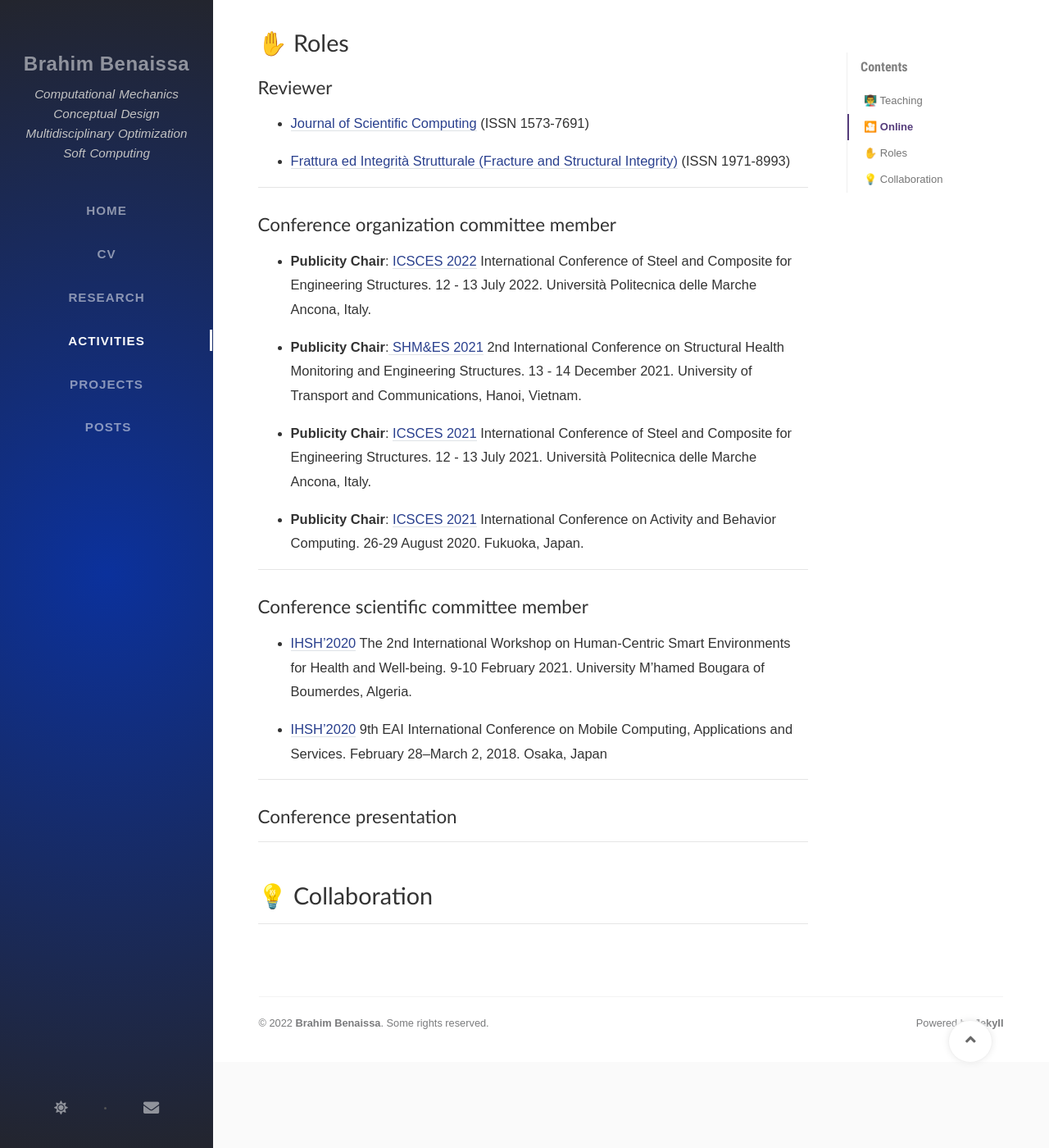
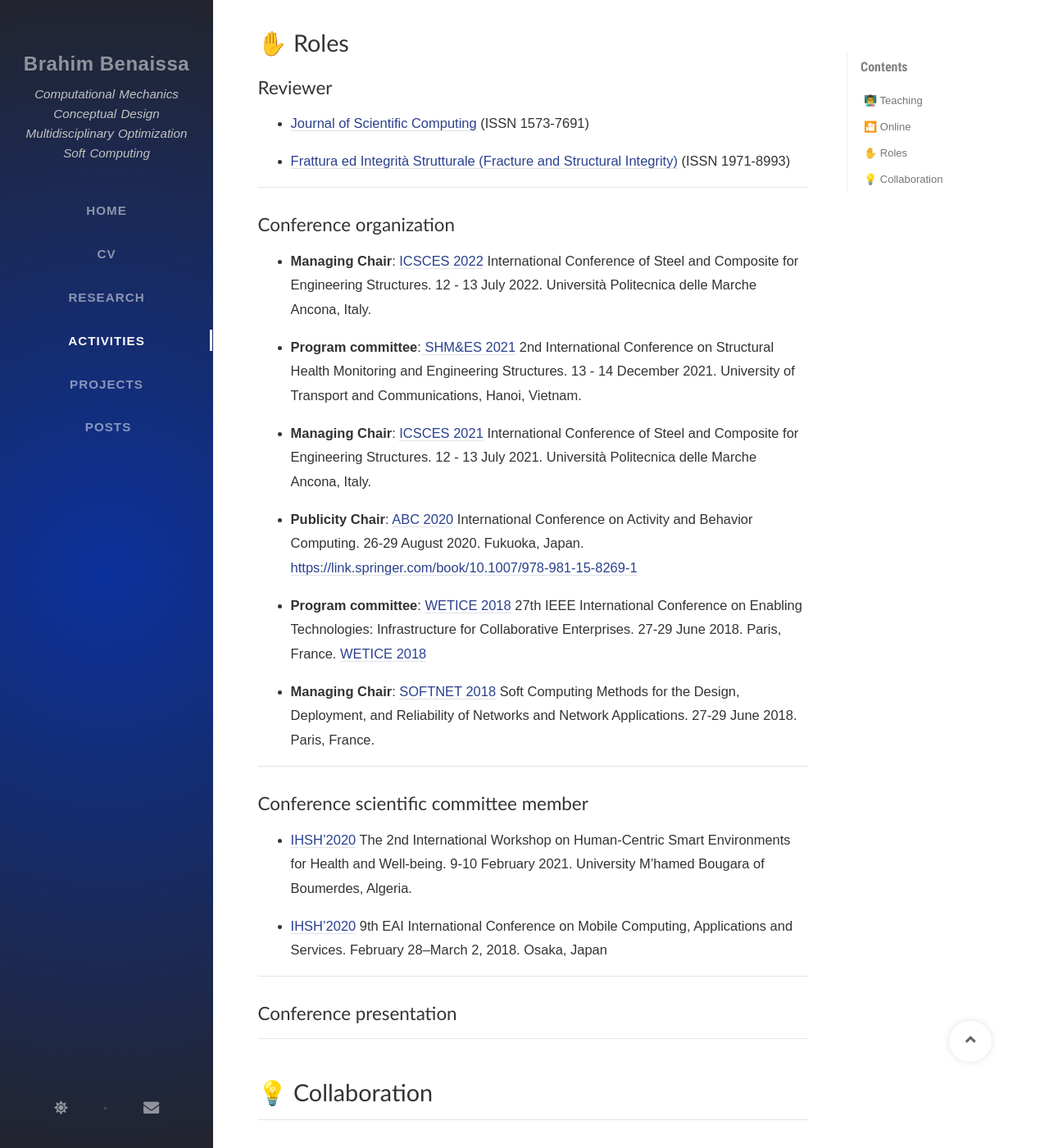
Before and after one commit to Brahim-Benaissa/Brahim-Benaissa.github.io, a Jekyll site: the page built from tabs/activities.md, in a window 1280 px wide and 1400 px high, scrolled down 1625 px. Shown: the whole window at 82% size. Built offline with Jekyll 4.4.1, drawn with Linux system fonts in a browser that asks for light colours; nearby versions of some CDN libraries; some web fonts are replaced; comment, search, counter and statistics services are not loaded.

Commit message:
Update activities.md

```diff
--- a/tabs/activities.md
+++ b/tabs/activities.md
@@ -69,15 +69,19 @@
 - <a href="https://www.fracturae.com/index.php/fis/about" target="_blank"> Frattura ed Integrità Strutturale (Fracture and Structural Integrity)</a> (ISSN 1971-8993)
 
 ---
-## Conference organization committee member
+## Conference organization
 
-- **Publicity Chair**: <a href="https://icsces.org/" target="_blank"> ICSCES 2022</a>  International Conference of Steel and Composite for Engineering Structures. 12 - 13 July 2022. Università Politecnica delle Marche Ancona, Italy.
+- **Managing Chair**: <a href="https://icsces.org/" target="_blank"> ICSCES 2022</a>  International Conference of Steel and Composite for Engineering Structures. 12 - 13 July 2022. Università Politecnica delle Marche Ancona, Italy.
 
-- **Publicity Chair**:<a href="https://shmes.org/" target="_blank"> SHM&ES 2021</a> 2nd International Conference on Structural Health Monitoring and Engineering Structures. 13 - 14 December 2021. University of Transport and Communications, Hanoi, Vietnam.
+- **Program committee**:<a href="https://shmes.org/" target="_blank"> SHM&ES 2021</a> 2nd International Conference on Structural Health Monitoring and Engineering Structures. 13 - 14 December 2021. University of Transport and Communications, Hanoi, Vietnam.
 
-- **Publicity Chair**: <a href="https://icsces.org/" target="_blank"> ICSCES 2021</a> International Conference of Steel and Composite for Engineering Structures. 12 - 13 July 2021. Università Politecnica delle Marche Ancona, Italy.
+- **Managing Chair**: <a href="https://icsces.org/" target="_blank"> ICSCES 2021</a> International Conference of Steel and Composite for Engineering Structures. 12 - 13 July 2021. Università Politecnica delle Marche Ancona, Italy.
 
-- **Publicity Chair**: <a href="https://link.springer.com/book/10.1007/978-981-15-8269-1" target="_blank"> ICSCES 2021</a> International Conference on Activity and Behavior Computing. 26-29 August 2020. Fukuoka, Japan.
+- **Publicity Chair**: <a href="https://abc-research.github.io/2020/" target="_blank"> ABC 2020</a> International Conference on Activity and Behavior Computing. 26-29 August 2020. Fukuoka, Japan. <a href="https://link.springer.com/book/10.1007/978-981-15-8269-1" target="_blank"> https://link.springer.com/book/10.1007/978-981-15-8269-1</a>
+
+- **Program committee**: <a href="https://eexposit.perso.univ-pau.fr/wetice/" target="_blank"> WETICE 2018</a> 27th IEEE International Conference on Enabling Technologies: Infrastructure for Collaborative Enterprises. 27-29 June 2018. Paris, France. <a href="https://ieeexplore.ieee.org/document/8495654" target="_blank"> WETICE 2018</a>
+
+- **Managing Chair**: <a href="http://www.olab-dynamics.net/wetice2018/softnet.html" target="_blank"> SOFTNET 2018</a> Soft Computing Methods for the Design, Deployment, and Reliability of Networks and Network Applications. 27-29 June 2018. Paris, France.
 
 ---
 
```
